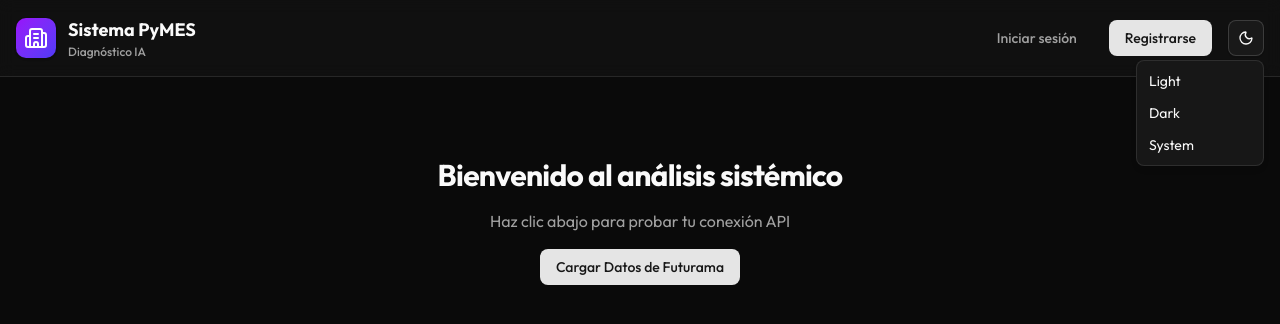
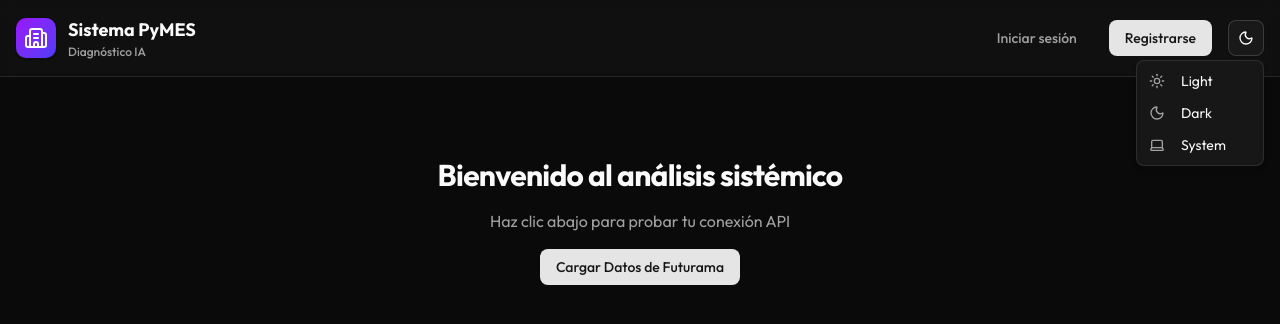
Before and after one commit to Fernixp/pymes, a React (Vite) app: page / in a window 1280 px wide. Both pictures are taken after a click on the button "Toggle theme". Shown: the top 324 px of the page. Built offline with nearby package versions, Linux system fonts and the light colour scheme.

Commit message:
chore: ajustes modo oscuro

```diff
--- a/src/components/mode-toggle.tsx
+++ b/src/components/mode-toggle.tsx
@@ -1,4 +1,4 @@
-import { Moon, Sun } from "lucide-react"
+import { Moon, Sun, Laptop } from "lucide-react"
 import { Button } from "@/components/ui/button"
 import {
   DropdownMenu,
@@ -20,15 +20,21 @@ export function ModeToggle() {
           <span className="sr-only">Toggle theme</span>
         </Button>
       </DropdownMenuTrigger>
+
       <DropdownMenuContent align="end">
         <DropdownMenuItem onClick={() => setTheme("light")}>
-          Light
+          <Sun className="mr-2 h-4 w-4" />
+          <span>Light</span>
         </DropdownMenuItem>
+
         <DropdownMenuItem onClick={() => setTheme("dark")}>
-          Dark
+          <Moon className="mr-2 h-4 w-4" />
+          <span>Dark</span>
         </DropdownMenuItem>
+
         <DropdownMenuItem onClick={() => setTheme("system")}>
-          System
+          <Laptop className="mr-2 h-4 w-4" />
+          <span>System</span>
         </DropdownMenuItem>
       </DropdownMenuContent>
     </DropdownMenu>
```
